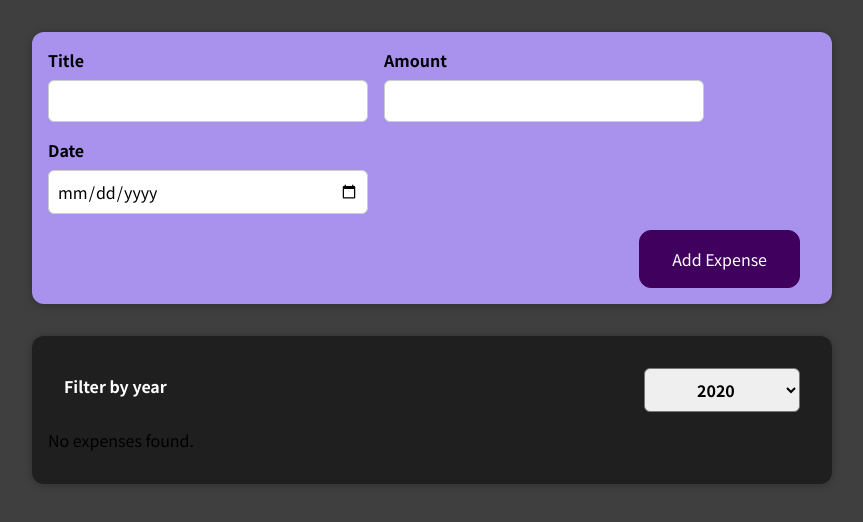
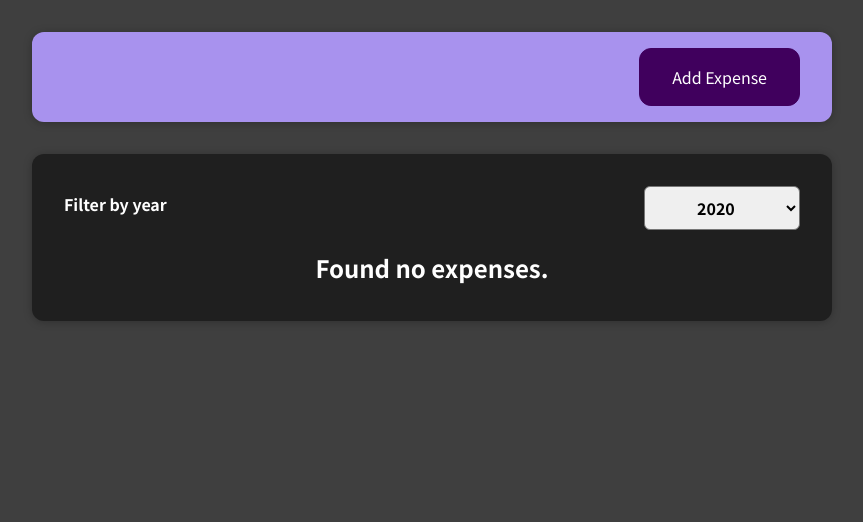
Before and after one commit to GWphua/Mavericks-Training-Frontend, a React (Create React App) app: page / in a window 1280 px wide. Shown: the top 522 px of the page, without its empty margins (208-1071 px from the left). Built offline with nearby package versions, Linux system fonts and the light colour scheme.

Commit message:
Expenses: Try render conditionally assignment

```diff
--- a/src/components/Expenses/ExpenseItem.js
+++ b/src/components/Expenses/ExpenseItem.js
@@ -4,6 +4,7 @@ import ExpenseDate from "./ExpenseDate";
 
 function ExpenseItem(props) {
   return (
+    <li>
       <Card className="expense-item">
         <ExpenseDate date={props.date} />
         <div className="expense-item__description">
@@ -11,6 +12,7 @@ function ExpenseItem(props) {
           <div className="expense-item__price">${props.amount}</div>
         </div>
       </Card>
+    </li>
   );
 }
 
--- a/src/components/Expenses/Expenses.js
+++ b/src/components/Expenses/Expenses.js
@@ -3,6 +3,7 @@ import ExpenseItem from "./ExpenseItem";
 import Card from "../UI/Card";
 import ExpensesFilter from "./ExpensesFilter";
 import { useState } from "react";
+import ExpensesList from "./ExpensesList";
 
 function Expenses(props) {
   const [filteredYear, setFilteredYear] = useState("2020");
@@ -16,18 +17,6 @@ function Expenses(props) {
     (item) => item.date.getFullYear().toString() === filteredYear
   );
 
-  let expensesContent = <p>No expenses found.</p>;
-  if (filteredExpenses.length > 0) {
-    expensesContent = filteredExpenses.map((item) => (
-      <ExpenseItem
-        key={item.id}
-        title={item.title}
-        amount={item.amount}
-        date={item.date}
-      />
-    ));
-  }
-
   return (
     <div>
       <Card className="expenses">
@@ -35,7 +24,7 @@ function Expenses(props) {
           selected={filteredYear}
           onSelectFilter={selectFilterHandler}
         />
-        {expensesContent}
+        <ExpensesList items={filteredExpenses} />
       </Card>
     </div>
   );
--- a/src/components/Expenses/ExpensesFilter.js
+++ b/src/components/Expenses/ExpensesFilter.js
@@ -2,7 +2,7 @@ import React from "react";
 
 import "./ExpensesFilter.css";
 
-const ExpensesFilter = (props) => {
+function ExpensesFilter(props) {
   const updateSelectedValue = (event) => {
     props.onSelectFilter(event.target.value);
   };
@@ -20,6 +20,6 @@ const ExpensesFilter = (props) => {
       </div>
     </div>
   );
-};
+}
 
 export default ExpensesFilter;
--- /dev/null
+++ b/src/components/Expenses/ExpensesList.css
@@ -0,0 +1,9 @@
+.expenses-list {
+  list-style: none;
+  padding: 0;
+}
+
+.expenses-list__fallback {
+  color: white;
+  text-align: center;
+}
--- /dev/null
+++ b/src/components/Expenses/ExpensesList.js
@@ -0,0 +1,23 @@
+import ExpenseItem from "./ExpenseItem";
+import "./ExpensesList.css"
+
+function ExpensesList(props) {
+  if (props.items.length === 0) {
+    return <h2 className="expenses-list__fallback">Found no expenses.</h2>;
+  }
+
+  return (
+    <ul className="expenses-list">
+      {props.items.map((item) => (
+        <ExpenseItem
+          key={item.id}
+          title={item.title}
+          amount={item.amount}
+          date={item.date}
+        />
+      ))}
+    </ul>
+  );
+}
+
+export default ExpensesList;
--- /dev/null
+++ b/src/components/NewExpenses/ExpenseAdd.js
@@ -0,0 +1,13 @@
+function ExpenseAdd(props) {
+  const toggleHandler = () => props.onToggle(true);
+
+  return (
+    <div className="new-expense__actions">
+      <button type="submit" onClick={toggleHandler}>
+        Add Expense
+      </button>
+    </div>
+  );
+}
+
+export default ExpenseAdd;
--- a/src/components/NewExpenses/ExpenseForm.js
+++ b/src/components/NewExpenses/ExpenseForm.js
@@ -27,6 +27,7 @@ function ExpenseForm(props) {
     };
 
     props.onSaveExpenseData(expenseData);
+    props.onToggle(false);
 
     setEnteredTitle('');
     setEnteredAmount('');
@@ -62,6 +63,7 @@ function ExpenseForm(props) {
         </div>
       </div>
       <div className="new-expense__actions">
+        <button type="submit" onClick={() => props.onToggle(false)}>Cancel</button>
         <button type="submit" onClick={submitHandler} >Add Expense</button>
       </div>
     </form>
--- a/src/components/NewExpenses/NewExpenses.js
+++ b/src/components/NewExpenses/NewExpenses.js
@@ -1,7 +1,16 @@
+import { useState } from "react";
+import ExpenseAdd from "./ExpenseAdd";
 import ExpenseForm from "./ExpenseForm";
 import "./NewExpenses.css";
 
 function NewExpenses(props) {
+  const [openForm, setOpenForm] = useState(false);
+
+  const expenseFormOpenHandler = (value) => {
+    setOpenForm(value);
+  }
+
+
   const expenseDataFormSubmitHandler = (expense) => {
     const expenseData = {
       id: Math.random().toString(),
@@ -11,11 +20,14 @@ function NewExpenses(props) {
     props.onAddExpense(expenseData);
   };
 
-  return (
+
+  return openForm ? (
     <div className="new-expense">
-      <ExpenseForm onSaveExpenseData={expenseDataFormSubmitHandler} />
+      <ExpenseForm onToggle={expenseFormOpenHandler} />
     </div>
-  );
+  ) : <div className="new-expense">
+  <ExpenseAdd onToggle={expenseFormOpenHandler} onSaveExpenseData={expenseDataFormSubmitHandler} />
+</div>;
 }
 
 export default NewExpenses;
```
Lines whose indentation alone changed are shown as unchanged.
